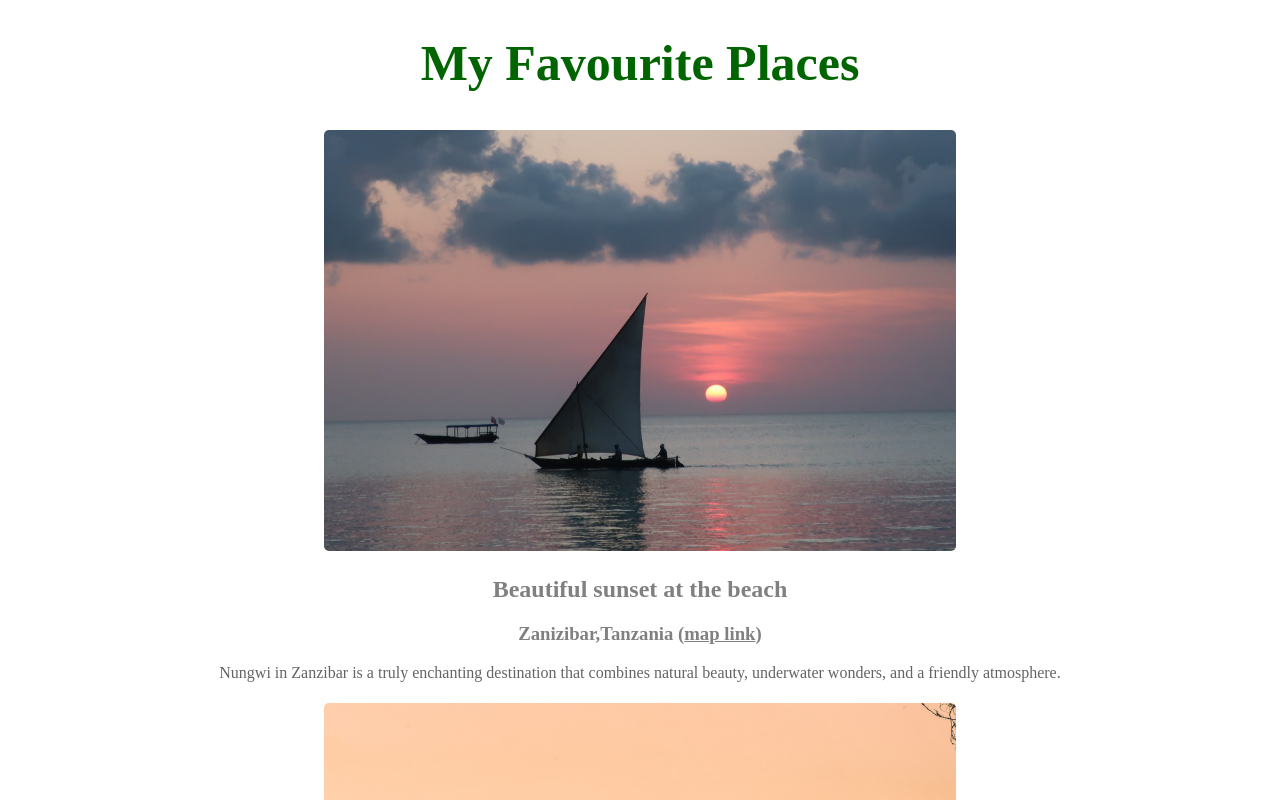
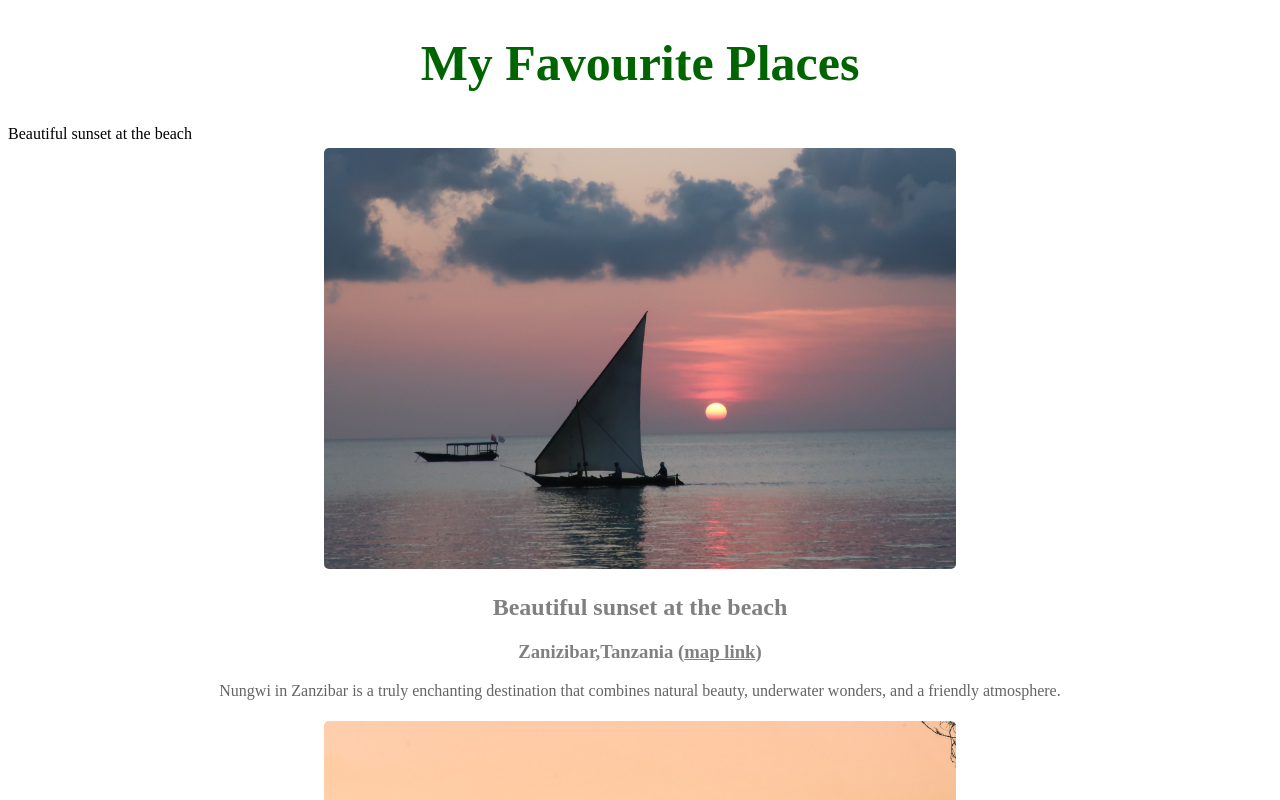
Before and after one commit to cynthiacodes/favourite-places-react, a React (Create React App) app: page / in a window 1280 px wide. Shown: the top 800 px of the page. Built offline with nearby package versions, Linux system fonts and the light colour scheme; the HTML template or start-up script is replaced by a standard one.

Commit message:
created array of object for entries  and imported the array to maincontent

```diff
--- a/src/components/MainContent.tsx
+++ b/src/components/MainContent.tsx
@@ -1,8 +1,10 @@
 import PlaceEntry from "./PlaceEntry";
+import { myEntries } from "../entriesData";
 
 function MainContent(): JSX.Element {
   return (
     <main>
+      {myEntries[0].title}
       <PlaceEntry
         imageURL={"/images/zanzibar.jpg"}
         imageText="sunset over the Indian Ocean in Zanzibar"
--- /dev/null
+++ b/src/entriesData.ts
@@ -0,0 +1,13 @@
+export const myEntries= [
+  {
+    imageURL:  "/images/zanzibar.jpg" ,
+    imageText: "sunset over the Indian Ocean in Zanzibar",
+    title:  "Beautiful sunset at the beach" ,
+    placeName: "Zanzibar" ,
+    countryName: "Tanzania",
+    mapURL:  "https://goo.gl/maps/YkieqGjkieoNo46Z9" ,
+    text:
+      "Nungwi in Zanzibar is a truly enchanting destination that combines natural beauty, underwater wonders, and a friendly atmosphere."
+
+  }
+];
```
